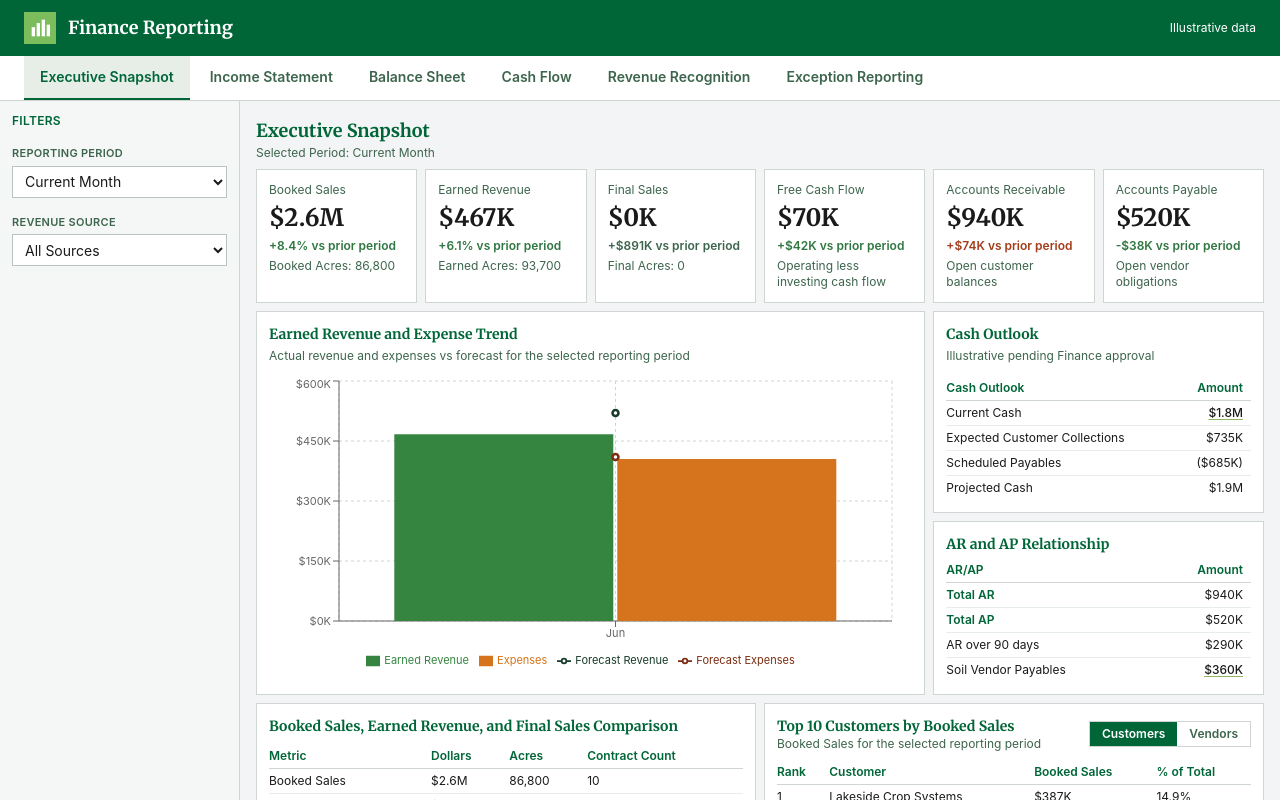
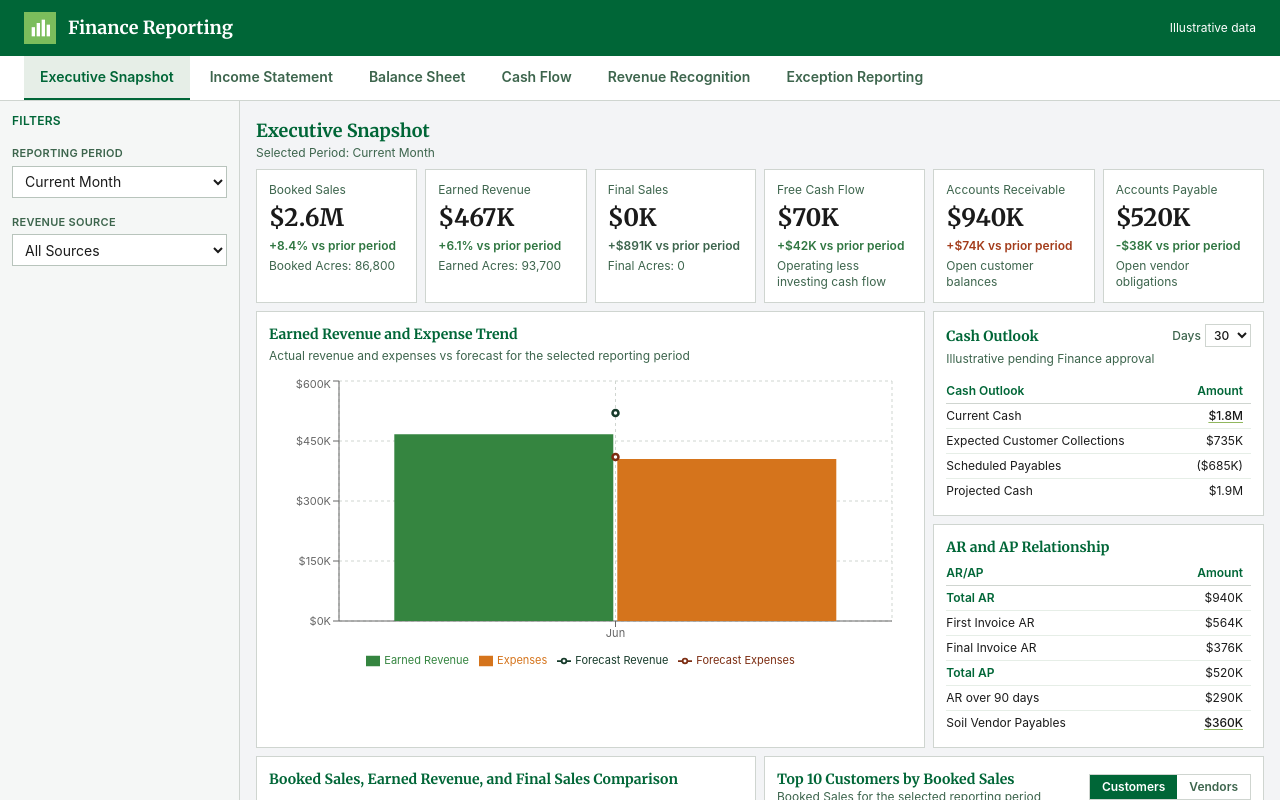
Before and after one commit to danreft/FinanceReporting, a React (Vite) app: page / in a window 1280 px wide. Built offline with nearby package versions, Linux system fonts and the light colour scheme.

Commit message:
Illustrate invoice AR split and configurable cash outlook

```diff
--- a/src/app/pages/FinancePages.tsx
+++ b/src/app/pages/FinancePages.tsx
@@ -147,6 +147,7 @@ function ChartCard({ title, subtitle, height = 220, className = '', children }:
 function FinanceTable({
   title,
   subtitle,
+  headerControl,
   columns,
   rows,
   onDrillDown,
@@ -154,6 +155,7 @@ function FinanceTable({
 }: {
   title: string;
   subtitle?: string;
+  headerControl?: React.ReactNode;
   columns: string[];
   rows: (string | number)[][];
   onDrillDown?: (rowLabel: string, column: string, value: number, sourceTitle: string) => void;
@@ -171,7 +173,10 @@ function FinanceTable({
 
   return (
     <div className="print-section bg-white border border-[#CFD5D0] p-3 overflow-hidden">
-      <div className="text-sm font-semibold text-[#006637] mb-1" style={{ fontFamily: 'Merriweather, serif' }}>{title}</div>
+      <div className="flex items-center justify-between gap-2 mb-1">
+        <div className="text-sm font-semibold text-[#006637]" style={{ fontFamily: 'Merriweather, serif' }}>{title}</div>
+        {headerControl}
+      </div>
       {subtitle && <div className="text-xs text-[#3D654D] mb-3" style={{ fontFamily: 'Source Sans 3, sans-serif' }}>{subtitle}</div>}
       <table className={`w-full border-collapse text-xs ${compactPeriodTable ? 'table-fixed' : ''}`} style={{ fontFamily: 'Source Sans 3, sans-serif' }}>
         {compactPeriodTable && (
@@ -708,6 +713,7 @@ export function ExecutiveSnapshot({ filters }: FinancePageProps)
 {
   const dateRange = filters;
   const [topListView, setTopListView] = useState<'customers' | 'vendors'>('customers');
+  const [forecastDays, setForecastDays] = useState(30);
   const [cashDrillDown, setCashDrillDown] = useState<DrillDownRequest | null>(null);
   const [vendorPayablesDrillDown, setVendorPayablesDrillDown] = useState<DrillDownRequest | null>(null);
   const currentPeriodLabel = selectedPeriodLabel(dateRange);
@@ -757,11 +763,14 @@ export function ExecutiveSnapshot({ filters }: FinancePageProps)
     ['Earned Revenue', selectedSummary.earnedRevenue, selectedSummary.earnedAcres, dealsWithEarnedStage.length],
     ['Final Sales', selectedSummary.finalSales, selectedSummary.finalAcres, finalDeals.length],
   ];
+  const forecastFactor = forecastDays / 30;
+  const expectedCollections = Math.round(735000 * forecastFactor);
+  const scheduledPayables = Math.round(685000 * forecastFactor);
   const cashOutlookRows = [
     ['Current Cash', selectedSummary.cashBalance],
-    ['Expected Customer Collections', 735000],
-    ['Scheduled Payables', -685000],
-    ['Projected Cash', selectedSummary.cashBalance + 50000],
+    ['Expected Customer Collections', expectedCollections],
+    ['Scheduled Payables', -scheduledPayables],
+    ['Projected Cash', selectedSummary.cashBalance + expectedCollections - scheduledPayables],
   ];
   const currentCashDrillDownRows = cashDrillDown
     ? buildCurrentCashDrillDownRows(cashDrillDown.value, selectedMonths, currentPeriodLabel)
@@ -771,6 +780,8 @@ export function ExecutiveSnapshot({ filters }: FinancePageProps)
     : [];
   const arApRows = [
     ['Total AR', selectedSummary.accountsReceivable],
+    ['First Invoice AR', Math.round(selectedSummary.accountsReceivable * 0.6)],
+    ['Final Invoice AR', selectedSummary.accountsReceivable - Math.round(selectedSummary.accountsReceivable * 0.6)],
     ['Total AP', selectedSummary.accountsPayable],
     ['AR over 90 days', 290000],
     ['Soil Vendor Payables', 360000],
@@ -812,6 +823,7 @@ export function ExecutiveSnapshot({ filters }: FinancePageProps)
           <FinanceTable
             title="Cash Outlook"
             subtitle="Illustrative pending Finance approval"
+            headerControl={<label className="flex items-center gap-1 text-xs text-[#3D654D]" style={{ fontFamily: 'Source Sans 3, sans-serif' }}>Days <select aria-label="Cash Outlook forecast days" value={forecastDays} onChange={(event) => setForecastDays(Number(event.target.value))} className="border border-[#CFD5D0] bg-white px-1 py-0.5 text-[#1A1A1A]">{[30, 60, 90].map((days) => <option key={days} value={days}>{days}</option>)}</select></label>}
             columns={['Cash Outlook', 'Amount']}
             rows={cashOutlookRows}
             onDrillDown={(rowLabel, column, value, sourceTitle) => setCashDrillDown({ rowLabel, column, value, sourceTitle })}
```
